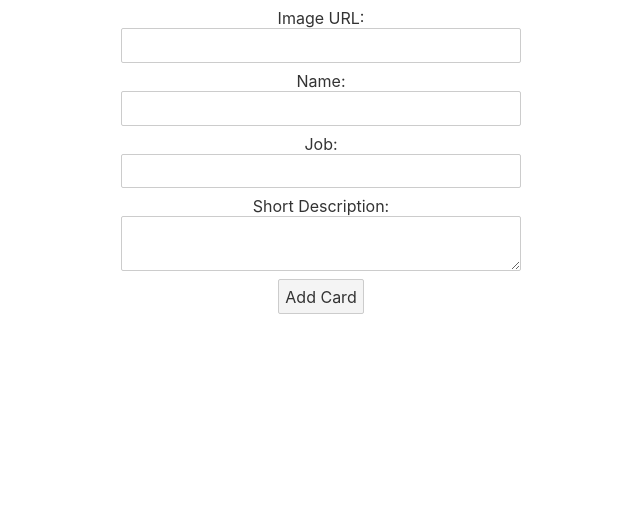
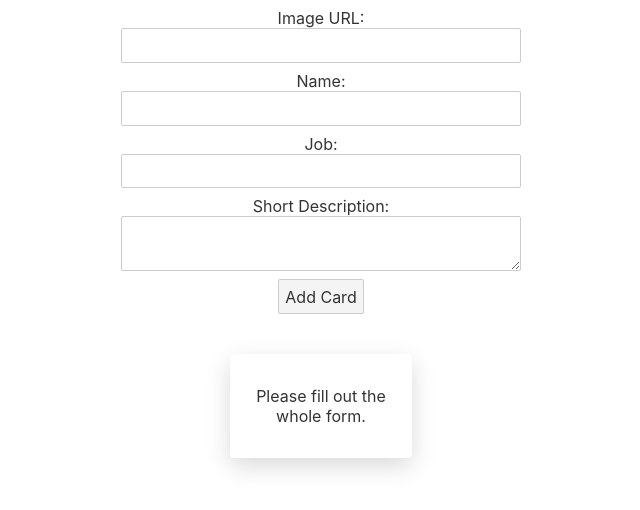
Before and after one commit to ealmario/svelte-practice, a Svelte app: page / in a window 1280 px wide. Shown: the top 510 px of the page, without its empty margins (319-959 px from the left). Built offline with nearby package versions, Linux system fonts and the light colour scheme.

Commit message:
Add else-if block sample

```diff
--- a/src/App.svelte
+++ b/src/App.svelte
@@ -5,14 +5,36 @@
 	let job = '';
 	let desc = '';
 	let imgUrl = '';
-	let done = false;
+	let formState = 'empty';
 
 	function addCard() {
-		done = true;
+		if (
+			name.trim().length === 0 ||
+			job.trim().length === 0 ||
+			desc.trim().length === 0 ||
+			imgUrl.trim().length === 0
+		) {
+			formState = 'invalid';
+			return;
+		}
+		formState = 'done';
 	}
 </script>
 
 <style>
+
+	.msg-card {
+		border-radius: 4px;
+		box-shadow: 0px 8px 24px rgba(0,0,0,0.15);
+		margin: 0 auto;
+		padding: 1rem;
+		width: 150px;
+	}
+
+	.msg-card p {
+		text-align: center;
+	}
+
 	.form {
 		display: flex;
 		flex-direction: column;
@@ -40,11 +62,19 @@
 	<button on:click={addCard}>Add Card</button>
 </div>
 
-{#if done}
+{#if formState === 'invalid'}
+	<div class="msg-card">
+		<p>Input is invalid.</p>
+	</div>
+{:else if formState === 'done'}
 <ContactCard
 	{imgUrl}
 	{name}
 	{job}
 	{desc}
 />
+{:else}
+	<div class="msg-card">
+		<p>Please fill out the whole form.</p>
+	</div>
 {/if}
```
